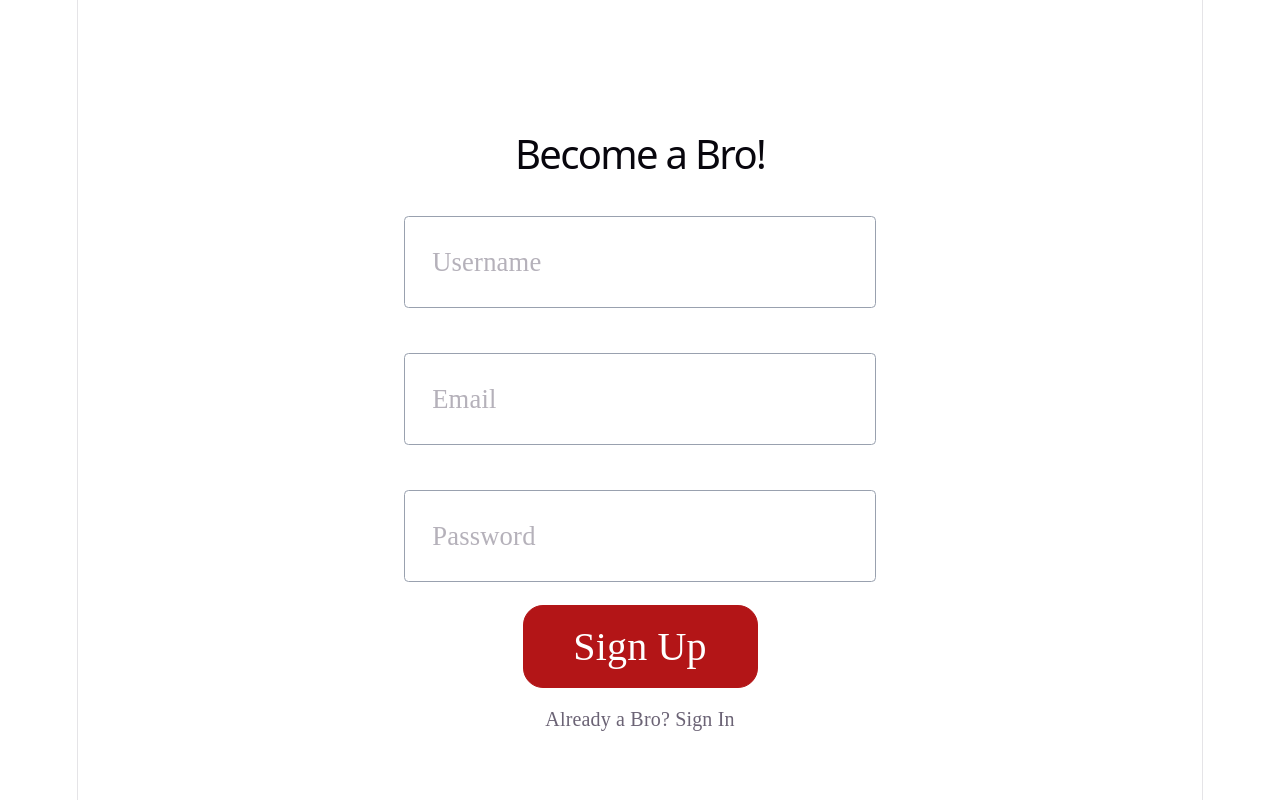
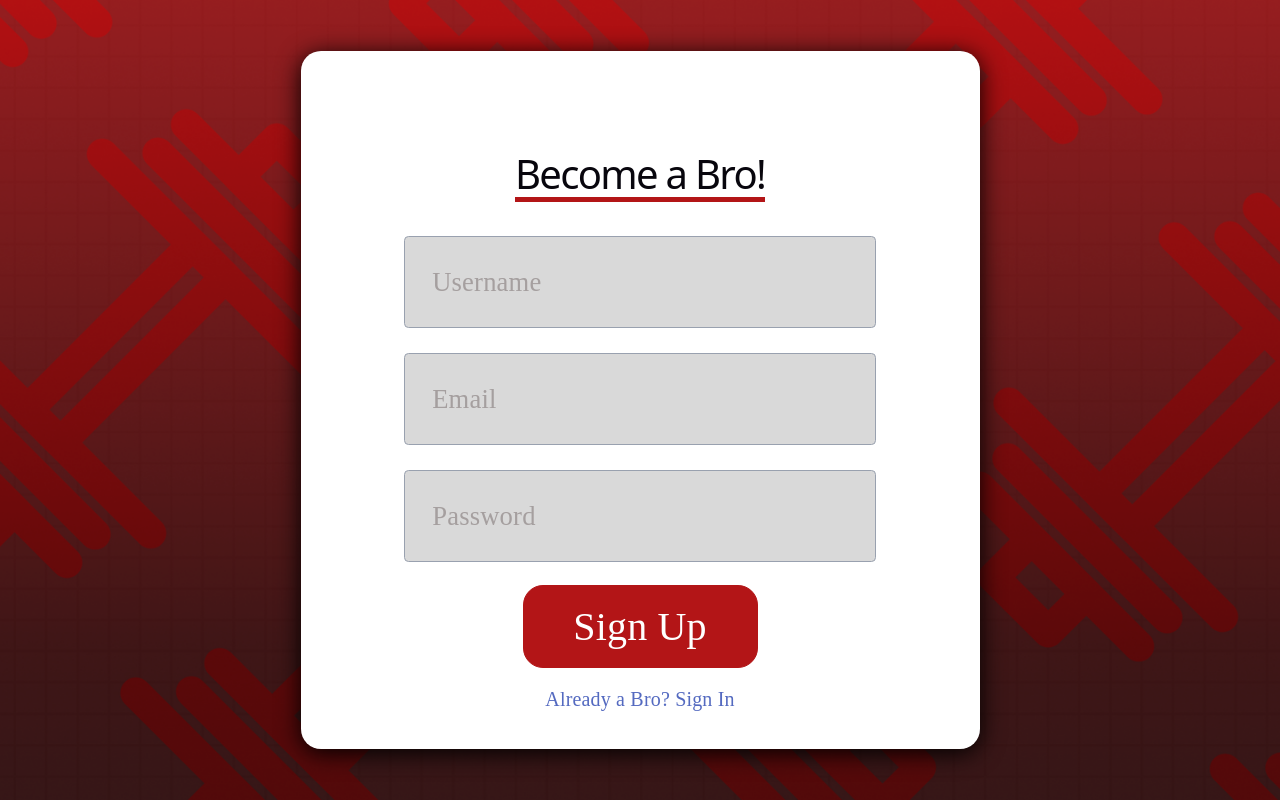
Before and after one commit to mikaylaphilpot/GymBros, a React (Vite) app in the folder frontend/: page /signup in a window 1280 px wide. Built offline with nearby package versions, Linux system fonts and the light colour scheme.

Commit message:
Add styling to signup page

```diff
--- a/frontend/src/pages/Signup.tsx
+++ b/frontend/src/pages/Signup.tsx
@@ -1,19 +1,30 @@
+import loginBackground from "../assets/Background.png"
+
 const page =
   "fixed inset-0 flex min-h-dvh w-screen items-center justify-center overflow-hidden px-5 py-10"
+const background =
+  "pointer-events-none absolute inset-0 h-full w-full object-cover"
 const form =
-  "relative z-10 flex w-full max-w-[679px] flex-col px-[clamp(24px,8.1vw,117px)] pb-[clamp(28px,4vw,36px)] pt-[clamp(34px,6.7vw,61px)]"
+  "relative z-10 flex w-full max-w-[679px] flex-col rounded-[20px] bg-white px-[clamp(24px,8.1vw,117px)] pb-[clamp(28px,4vw,36px)] pt-[clamp(34px,6.7vw,61px)] shadow-[0_4px_25px_#000]"
 const title =
-  "mb-[25px] text-center font-['Inter:Bold'] text-[clamp(40px,3vw,50px)]! leading-normal font-bold"
+  "mb-[25px] text-center font-['Inter:Bold'] text-[clamp(40px,3vw,50px)]! leading-normal font-bold text-black underline decoration-[#B31517] decoration-[12.5%] underline-offset-8"
 const input =
-  "h-[92px] w-full appearance-none rounded border border-gray-400 bg-transparent px-6 font-['Inter:Regular'] text-[clamp(22px,2.08vw,30px)] font-normal shadow-none outline-none focus-visible:border-[#b31517] focus-visible:ring-2 focus-visible:ring-[#b31517]"
+  "h-[92px] w-full appearance-none rounded border border-gray-400 bg-[#d9d9d9] px-6 font-['Inter:Regular'] text-[clamp(22px,2.08vw,30px)] font-normal text-black placeholder:text-[#a59f9f] shadow-none outline-none focus-visible:border-[#b31517] focus-visible:ring-2 focus-visible:ring-[#b31517]"
 const button =
   "mt-[23px] h-[83px] w-[235px] self-center rounded-[20px] border border-[#b31517] bg-[#b31517] font-['Inter:Regular'] text-[40px] leading-normal font-normal text-white transition-colors hover:bg-[#981214] focus-visible:outline-2 focus-visible:outline-offset-4 focus-visible:outline-[#b31517] active:bg-[#7d0f11]"
 const link =
-  "mt-4 self-center font-['Inter:Regular'] text-[20px] font-normal hover:underline focus-visible:outline-2 focus-visible:outline-offset-2 focus-visible:outline-[#b31517]"
+  "mt-4 self-center font-['Inter:Regular'] text-[20px] font-normal text-[#546ac0] hover:underline focus-visible:outline-2 focus-visible:outline-offset-2 focus-visible:outline-[#546ac0]"
 
 export default function SignUp() {
   return (
     <main className={page}>
+      <img
+        src={loginBackground}
+        alt=""
+        aria-hidden="true"
+        className={background}
+      />
+
       <form
         onSubmit={(event) => event.preventDefault()}
         className={form}
@@ -43,7 +54,7 @@ export default function SignUp() {
           autoComplete="email"
           required
           placeholder="Email"
-          className={`mt-[45px] ${input}`}
+          className={`mt-[25px] ${input}`}
         />
 
         <label htmlFor="password" className="sr-only">
@@ -56,7 +67,7 @@ export default function SignUp() {
           autoComplete="new-password"
           required
           placeholder="Password"
-          className={`mt-[45px] ${input}`}
+          className={`mt-[25px] ${input}`}
         />
 
         <button type="submit" className={button}>
```
